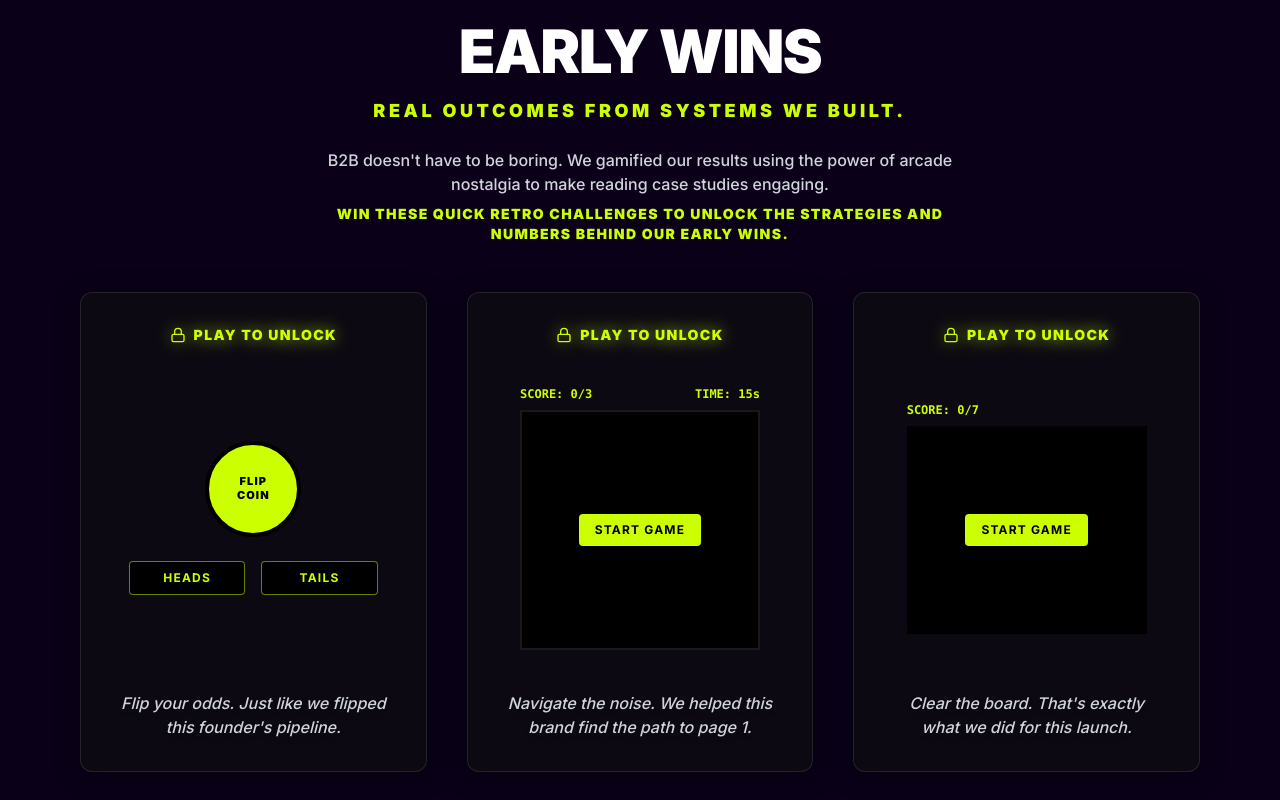
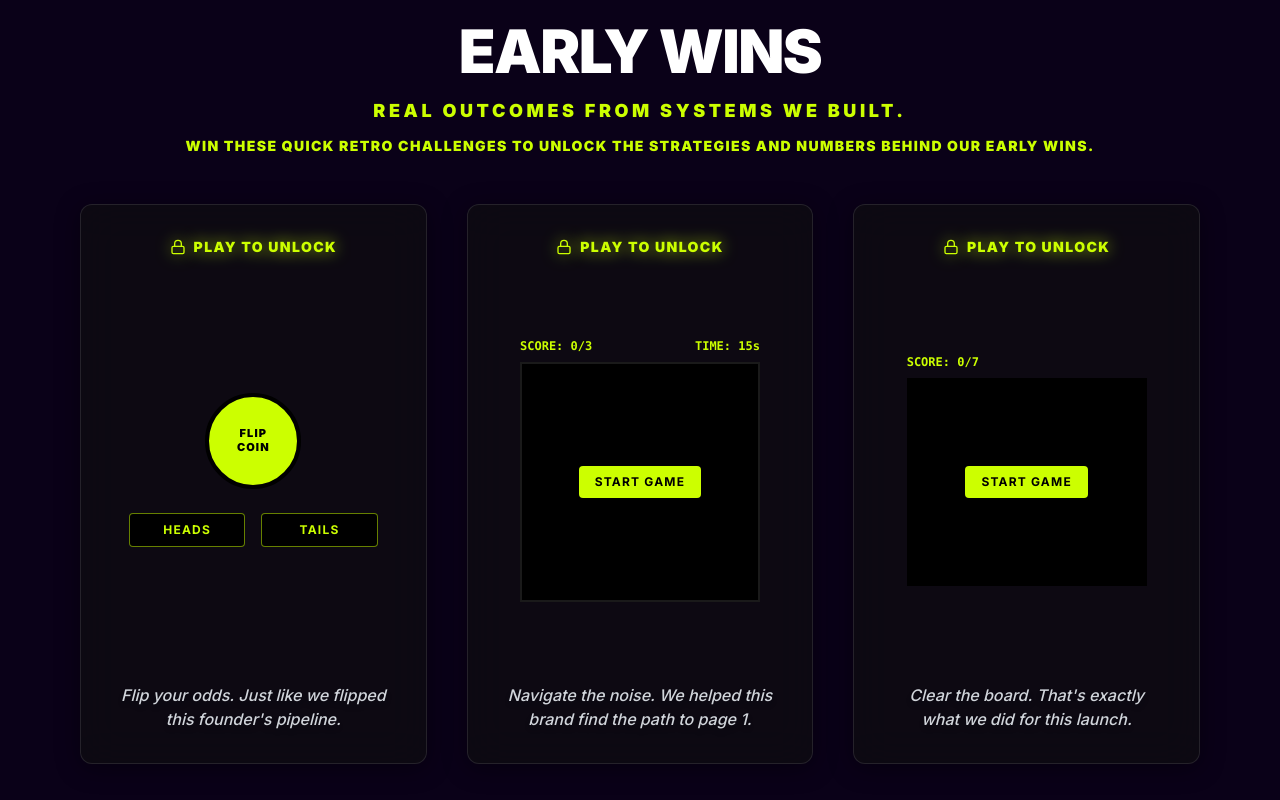
Before and after one commit to molinarana05/kinetic-website, a Next.js app: page / in a window 1280 px wide. Shown: the part 3600-4400 px from the top of the page. Built offline with nearby package versions, Linux system fonts and the light colour scheme.

Commit message:
fix: Early Wins section - fade Play to Unlock on game start, remove bulky paragraph, increase card height

```diff
--- a/app/components/GamifiedEarlyWins.tsx
+++ b/app/components/GamifiedEarlyWins.tsx
@@ -12,6 +12,11 @@ import { PacManGame } from "./games/PacManGame";
 export const GamifiedEarlyWins: React.FC = () => {
     const [unlockedCards, setUnlockedCards] = useState<Record<number, boolean>>({});
     const [lostCards, setLostCards] = useState<Record<number, boolean>>({});
+    const [playingCards, setPlayingCards] = useState<Record<number, boolean>>({});
+
+    const handleStart = (index: number) => {
+        setPlayingCards((prev) => ({ ...prev, [index]: true }));
+    };
 
     const handleWin = (index: number) => {
         setUnlockedCards((prev) => ({ ...prev, [index]: true }));
@@ -20,7 +25,8 @@ export const GamifiedEarlyWins: React.FC = () => {
 
     const handleLose = (index: number) => {
         setLostCards((prev) => ({ ...prev, [index]: true }));
-        // optionally reset lost card state after a delay if we want them to keep trying
+        // Allow retry — reset playing state so overlay comes back on retry
+        setPlayingCards((prev) => ({ ...prev, [index]: false }));
         setTimeout(() => {
             setLostCards((prev) => ({ ...prev, [index]: false }));
         }, 1000);
@@ -43,19 +49,18 @@ export const GamifiedEarlyWins: React.FC = () => {
                         whileInView={{ opacity: 1, y: 0 }}
                         viewport={{ once: true }}
                         transition={{ delay: 0.1 }}
-                        className=""
                     >
-                        <p className="text-[3vw] md:text-[18px] font-[900] text-[#CCFF00] uppercase tracking-[0.1em] md:tracking-[0.2em] whitespace-nowrap overflow-hidden text-ellipsis mb-6">
+                        <p className="text-[3vw] md:text-[18px] font-[900] text-[#CCFF00] uppercase tracking-[0.1em] md:tracking-[0.2em] whitespace-nowrap overflow-hidden text-ellipsis mb-3">
                             REAL OUTCOMES FROM SYSTEMS WE BUILT.
                         </p>
-                        <p className="text-gray-300 text-sm md:text-base font-medium max-w-2xl mx-auto leading-relaxed">
-                            B2B doesn't have to be boring. We gamified our results using the power of arcade nostalgia to make reading case studies engaging. <br />
-                            <span className="text-[#CCFF00] mt-2 block font-black uppercase tracking-widest text-xs md:text-sm">Win these quick retro challenges to unlock the strategies and numbers behind our early wins.</span>
+                        <p className="text-[#CCFF00] font-black uppercase tracking-widest text-xs md:text-sm">
+                            Win these quick retro challenges to unlock the strategies and numbers behind our early wins.
                         </p>
                     </motion.div>
                 </div>
 
-                <div className="grid md:grid-cols-3 gap-10 mb-20 md:min-h-[480px]">
+                {/* Cards — taller min-height so content is visible without scrolling */}
+                <div className="grid md:grid-cols-3 gap-10 mb-20 md:min-h-[560px]">
                     <GameCard
                         tag="SNAPSHOT"
                         headlinePrefix={<><span className="mr-1">+</span><NumberCounter end={3} duration={1.5} suffix=" QUALIFIED DEMOS" /></>}
@@ -68,9 +73,10 @@ export const GamifiedEarlyWins: React.FC = () => {
                             "$180K in influenced pipeline directly from our system"
                         ]}
                         gameThematicTieIn="Flip your odds. Just like we flipped this founder's pipeline."
-                        gameComponent={<CoinFlipGame onWin={() => handleWin(0)} onLose={() => handleLose(0)} />}
+                        gameComponent={<CoinFlipGame onWin={() => handleWin(0)} onLose={() => handleLose(0)} onStart={() => handleStart(0)} />}
                         isUnlocked={!!unlockedCards[0]}
                         hasLost={!!lostCards[0]}
+                        isPlaying={!!playingCards[0]}
                     />
 
                     <GameCard
@@ -85,9 +91,10 @@ export const GamifiedEarlyWins: React.FC = () => {
                             "Drove a 67% increase in organic traffic and 4 inbound leads/month"
                         ]}
                         gameThematicTieIn="Navigate the noise. We helped this brand find the path to page 1."
-                        gameComponent={<SnakeGame onWin={() => handleWin(1)} onLose={() => handleLose(1)} />}
+                        gameComponent={<SnakeGame onWin={() => handleWin(1)} onLose={() => handleLose(1)} onStart={() => handleStart(1)} />}
                         isUnlocked={!!unlockedCards[1]}
                         hasLost={!!lostCards[1]}
+                        isPlaying={!!playingCards[1]}
                     />
 
                     <GameCard
@@ -101,9 +108,10 @@ export const GamifiedEarlyWins: React.FC = () => {
                             "Sold out the entire first batch of 500 units in just 11 days"
                         ]}
                         gameThematicTieIn="Clear the board. That's exactly what we did for this launch."
-                        gameComponent={<PacManGame onWin={() => handleWin(2)} onLose={() => handleLose(2)} />}
+                        gameComponent={<PacManGame onWin={() => handleWin(2)} onLose={() => handleLose(2)} onStart={() => handleStart(2)} />}
                         isUnlocked={!!unlockedCards[2]}
                         hasLost={!!lostCards[2]}
+                        isPlaying={!!playingCards[2]}
                     />
                 </div>
 
--- a/app/components/games/CoinFlipGame.tsx
+++ b/app/components/games/CoinFlipGame.tsx
@@ -4,15 +4,17 @@ import { motion } from 'framer-motion';
 export interface GameProps {
     onWin: () => void;
     onLose: () => void;
+    onStart?: () => void;
 }
 
-export const CoinFlipGame: React.FC<GameProps> = ({ onWin, onLose }) => {
+export const CoinFlipGame: React.FC<GameProps> = ({ onWin, onLose, onStart }) => {
     const [flipping, setFlipping] = useState(false);
     const [result, setResult] = useState<'HEADS' | 'TAILS' | null>(null);
     const [showResultMsg, setShowResultMsg] = useState(false);
 
     const handleFlip = (choice: 'HEADS' | 'TAILS') => {
         if (flipping) return;
+        onStart?.();
         setFlipping(true);
         setShowResultMsg(false);
 
--- a/app/components/games/PacManGame.tsx
+++ b/app/components/games/PacManGame.tsx
@@ -44,7 +44,7 @@ const parseMap = () => {
 
 const mapData = parseMap();
 
-export const PacManGame: React.FC<GameProps> = ({ onWin, onLose }) => {
+export const PacManGame: React.FC<GameProps> = ({ onWin, onLose, onStart }) => {
     const [status, setStatus] = useState<'IDLE' | 'PLAYING' | 'WIN' | 'LOSE'>('IDLE');
     const [, setTick] = useState(0);
 
@@ -67,6 +67,7 @@ export const PacManGame: React.FC<GameProps> = ({ onWin, onLose }) => {
             tickCount: 0
         };
         setStatus('PLAYING');
+        onStart?.();
     };
 
     const handleGameOver = useCallback((isWin: boolean) => {
--- a/app/components/games/SnakeGame.tsx
+++ b/app/components/games/SnakeGame.tsx
@@ -9,7 +9,7 @@ const WIN_SCORE = 3;
 type Point = { x: number; y: number };
 type Direction = 'UP' | 'DOWN' | 'LEFT' | 'RIGHT';
 
-export const SnakeGame: React.FC<GameProps> = ({ onWin, onLose }) => {
+export const SnakeGame: React.FC<GameProps> = ({ onWin, onLose, onStart }) => {
     const [status, setStatus] = useState<'IDLE' | 'PLAYING' | 'WIN' | 'LOSE'>('IDLE');
     const [, setTick] = useState(0);
 
@@ -43,6 +43,7 @@ export const SnakeGame: React.FC<GameProps> = ({ onWin, onLose }) => {
             timeLeft: INITIAL_TIME
         };
         setStatus('PLAYING');
+        onStart?.();
     };
 
     const handleGameOver = useCallback((isWin: boolean) => {
--- a/app/components/ui/GameCard.tsx
+++ b/app/components/ui/GameCard.tsx
@@ -2,7 +2,6 @@ import React, { useState, useEffect } from 'react';
 import { motion, useAnimation } from 'framer-motion';
 import { Card } from './Card';
 import { Lock } from 'lucide-react';
-import { NumberCounter } from './NumberCounter';
 
 interface GameCardProps {
     tag: string;
@@ -15,6 +14,7 @@ interface GameCardProps {
     gameThematicTieIn: string;
     isUnlocked: boolean;
     hasLost: boolean;
+    isPlaying?: boolean; // true once the game has been started
 }
 
 export const GameCard: React.FC<GameCardProps> = ({
@@ -27,7 +27,8 @@ export const GameCard: React.FC<GameCardProps> = ({
     gameComponent,
     gameThematicTieIn,
     isUnlocked,
-    hasLost
+    hasLost,
+    isPlaying = false,
 }) => {
     const controls = useAnimation();
 
@@ -40,7 +41,6 @@ export const GameCard: React.FC<GameCardProps> = ({
         }
     }, [hasLost, controls]);
 
-    // Flip animation variants
     const cardVariants = {
         locked: { rotateY: 0 },
         unlocked: { rotateY: 180, transition: { duration: 0.6, type: 'spring', stiffness: 60 } }
@@ -60,14 +60,19 @@ export const GameCard: React.FC<GameCardProps> = ({
                     style={{ backfaceVisibility: 'hidden', WebkitBackfaceVisibility: 'hidden', transform: 'rotateY(0deg)' }}
                     className={`absolute inset-0 group p-8 border-white/5 bg-black/40 backdrop-blur-sm flex flex-col overflow-hidden h-full transition-opacity duration-300 ${!isUnlocked ? 'z-20 pointer-events-auto opacity-100' : 'z-10 pointer-events-none opacity-0'}`}
                 >
-                    <div className="flex items-center justify-center gap-2 mb-2 pointer-events-none">
+                    {/* "Play to Unlock" — fades out once game starts */}
+                    <motion.div
+                        className="flex items-center justify-center gap-2 mb-2 pointer-events-none"
+                        animate={{ opacity: isPlaying ? 0 : 1, y: isPlaying ? -6 : 0 }}
+                        transition={{ duration: 0.4 }}
+                    >
                         <Lock size={16} className="text-[#CCFF00] drop-shadow-[0_0_8px_rgba(204,255,0,0.8)]" />
                         <span className="text-[12px] md:text-sm uppercase font-black text-[#CCFF00] tracking-widest drop-shadow-[0_0_8px_rgba(204,255,0,0.8)]">
                             PLAY TO UNLOCK
                         </span>
-                    </div>
+                    </motion.div>
 
-                    <div className="flex-1 flex flex-col items-center justify-center w-full min-h-[250px] relative z-30">
+                    <div className="flex-1 flex flex-col items-center justify-center w-full min-h-[280px] relative z-30">
                         {gameComponent}
                     </div>
 
@@ -98,7 +103,7 @@ export const GameCard: React.FC<GameCardProps> = ({
                         </span>
                     </div>
 
-                    {/* Fixed-height headline zone — same across all cards */}
+                    {/* Fixed-height headline zone */}
                     <div className="h-24 flex-shrink-0 pointer-events-none flex items-start">
                         <div className="text-3xl font-black text-white leading-tight uppercase tracking-tighter flex flex-wrap">
                             {headlinePrefix}
@@ -107,14 +112,14 @@ export const GameCard: React.FC<GameCardProps> = ({
                         </div>
                     </div>
 
-                    {/* Fixed-height context zone — same across all cards */}
+                    {/* Fixed-height context zone */}
                     <div className="h-24 flex-shrink-0 pointer-events-none overflow-hidden">
                         <p className="text-[13px] md:text-sm text-gray-400 italic font-light border-l border-[#CCFF00]/50 pl-3">
                             {context}
                         </p>
                     </div>
 
-                    {/* Bullets — always start at the same vertical position */}
+                    {/* Bullets */}
                     <ul className="space-y-3 pointer-events-none mt-2">
                         {bullets.map((bullet, j) => (
                             <li key={j} className="flex items-start text-gray-300 text-sm md:text-base">
```
